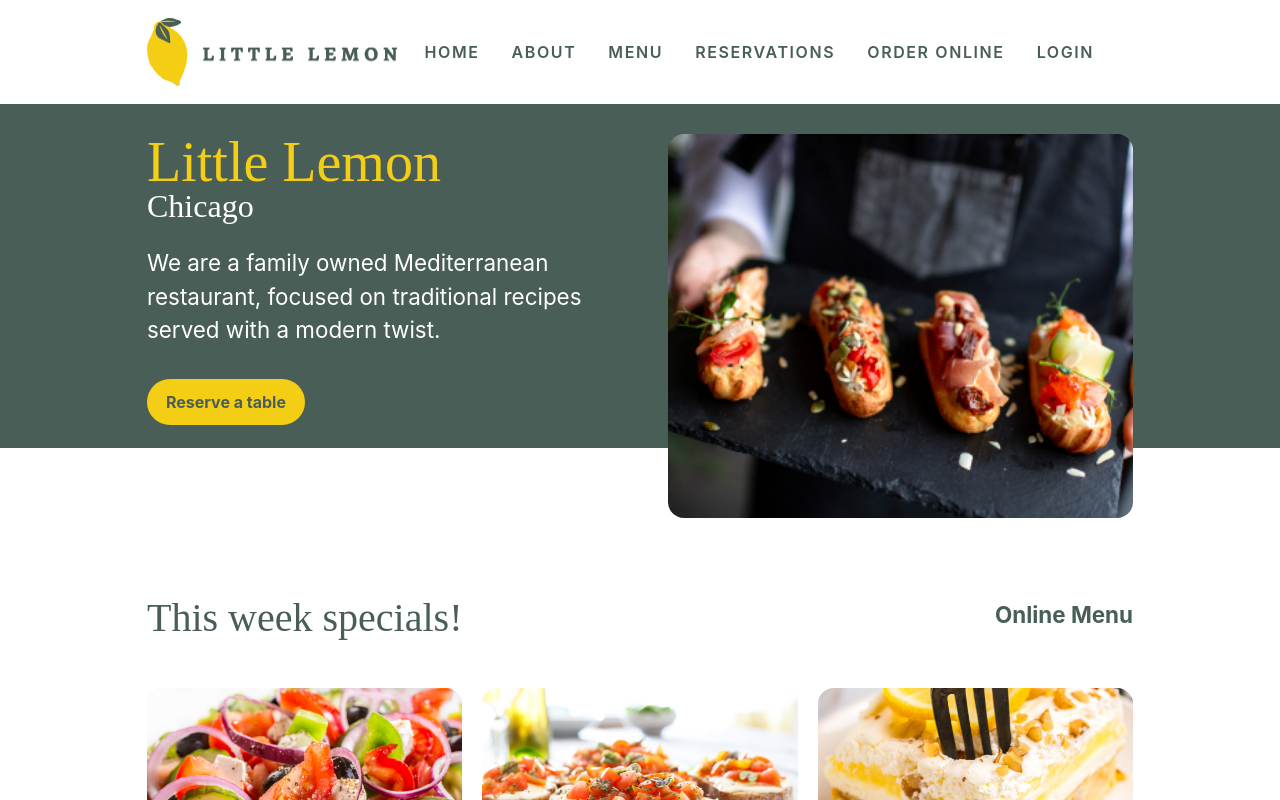
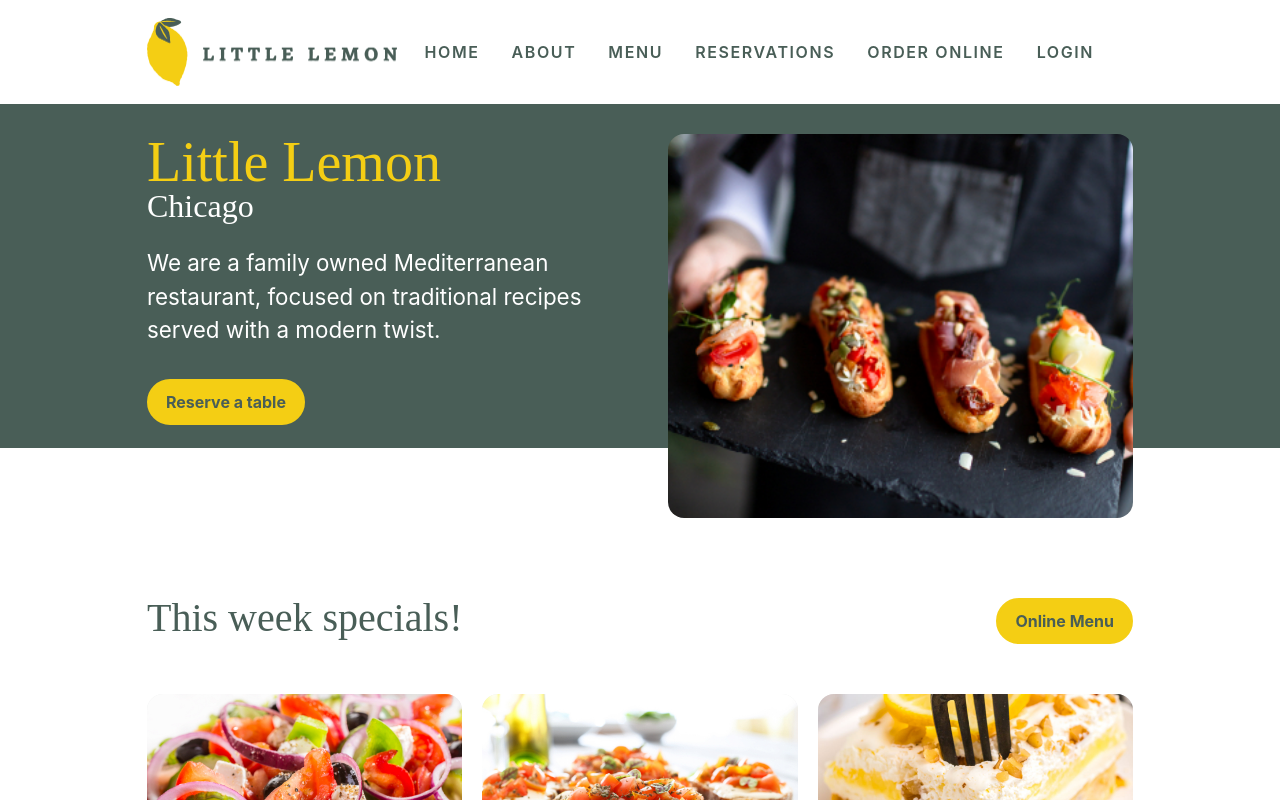
Before and after one commit to MohamadHajHassan/little-lemon-restaurant-frontend, a React (Create React App) app: page / in a window 1280 px wide. Shown: the top 800 px of the page. Built offline with nearby package versions, Linux system fonts and the light colour scheme.

Commit message:
add link to online menu in specials component

```diff
--- a/src/components/Specials.jsx
+++ b/src/components/Specials.jsx
@@ -4,6 +4,7 @@ import bruschettaImage from "../assets/bruschetta.jpg";
 import lemonDessertImage from "../assets/lemon-dessert.jpg";
 import DishCard from "./DishCard";
 import "./styles/specials.css";
+import { Link } from "react-router-dom";
 
 const dishes = [
     {
@@ -35,7 +36,9 @@ const Specials = () => {
         <section className="container grid specials">
             <div className="specials-header">
                 <h2>This week specials!</h2>
-                <p>Online Menu</p>
+                <Link to={"/order-online"} className="button-primary">
+                    Online Menu
+                </Link>
             </div>
             {dishes.map((dish, index) => (
                 <DishCard key={index} dish={dish} />
--- a/src/components/styles/specials.css
+++ b/src/components/styles/specials.css
@@ -21,6 +21,6 @@
     color: #495e57;
 }
 
-  .specials-header p{
+.specials-header a {
     color: #495e57;
 }
```
Lines whose indentation alone changed are shown as unchanged.
